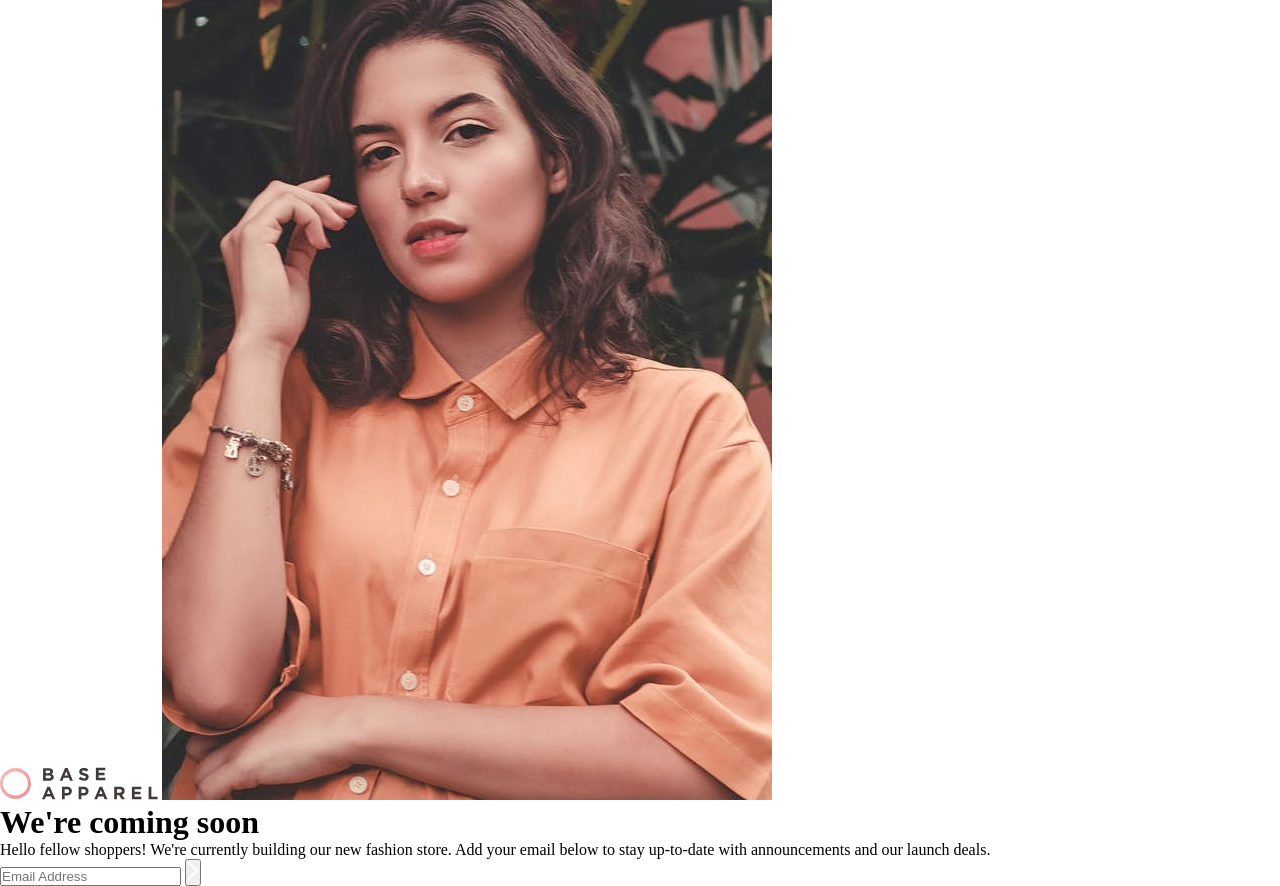
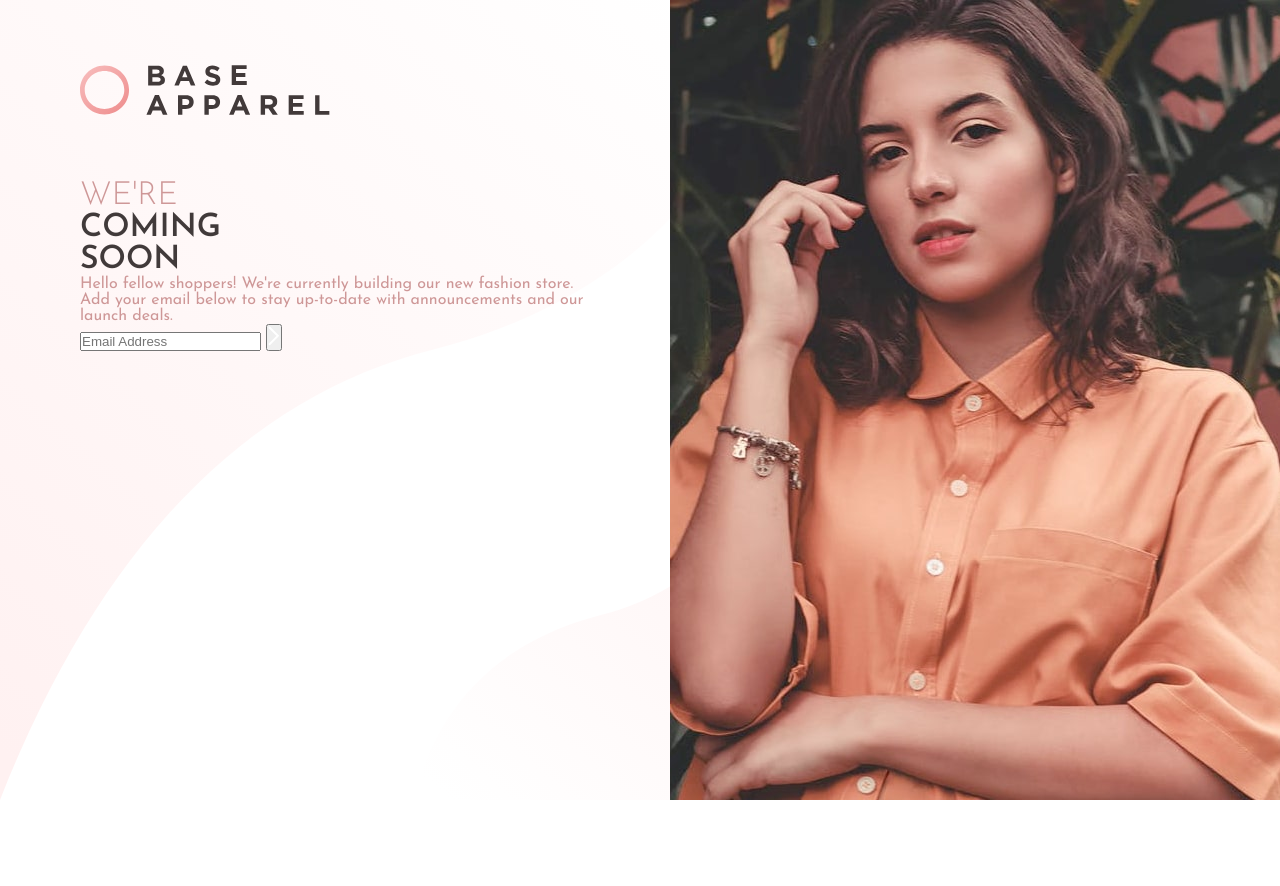
Before and after one commit to 987456987/base-apparel-coming-soon, a plain HTML site: page index.html in a window 1280 px wide. After the commit the page ends 800 px from the top, so only its background shows below. Drawn offline with Linux system fonts and the light colour scheme.

Commit message:
Desktop Flex Layout w/ Minor Css

```diff
--- a/index.html
+++ b/index.html
@@ -19,19 +19,25 @@
     </style>
   </head>
   <body>
-    <div class="container">
-      <img src="/images/logo.svg">
-      <img class="img-desktop" src="images/hero-desktop.jpg">
+    <div class="main-container">
+      <div class="content-container">
+        <img class="logo" src="/images/logo.svg">
         <img class="img-mobile" src="images/hero-mobile.jpg">
-      <h1>We're coming soon</h1>
-      <p>
+        <h1 class="head"><span class="head-accent">WE'RE</span><br> COMING<br> SOON</h1>
+        <p class="text">
           Hello fellow shoppers! We're currently building our new fashion store.
           Add your email below to stay up-to-date with announcements and our launch deals.
         </p>
+        <form class="form-email">
           <input type="email" placeholder="Email Address" required/>
           <button type="submit">
             <img src="images/icon-arrow.svg">
           </button>
+        </form>
+
+      </div>
+      <img class="img-desktop" src="images/hero-desktop.jpg">
+
     </div>
   </body>
 </html>
--- a/style.css
+++ b/style.css
@@ -4,6 +4,44 @@
     margin: 0;
 }
 
+.logo {
+    width: 250px;
+    padding: 4em 0;
+}
+
 .img-mobile {
     display: none;
 }
+
+.img-desktop {
+    height: 100vh;
+}
+
+.main-container {
+    display: flex;
+    background-image: url(images/bg-pattern-desktop.svg);
+    font-family: 'Josefin Sans', sans-serif;
+    color: hsl(0, 6%, 24%);
+}
+
+.content-container {
+    display: flex;
+    flex-direction: column;
+    margin: 0 5em;
+}
+
+.head {
+    font-weight: 600;
+
+}
+
+.head-accent {
+    color: hsl(0, 36%, 70%);
+    font-weight: 300;
+}
+
+.text {
+    color: hsl(0, 36%, 70%);
+    font-size: 16px;
+    font-weight: 400;
+}
```
Lines whose indentation alone changed are shown as unchanged.
